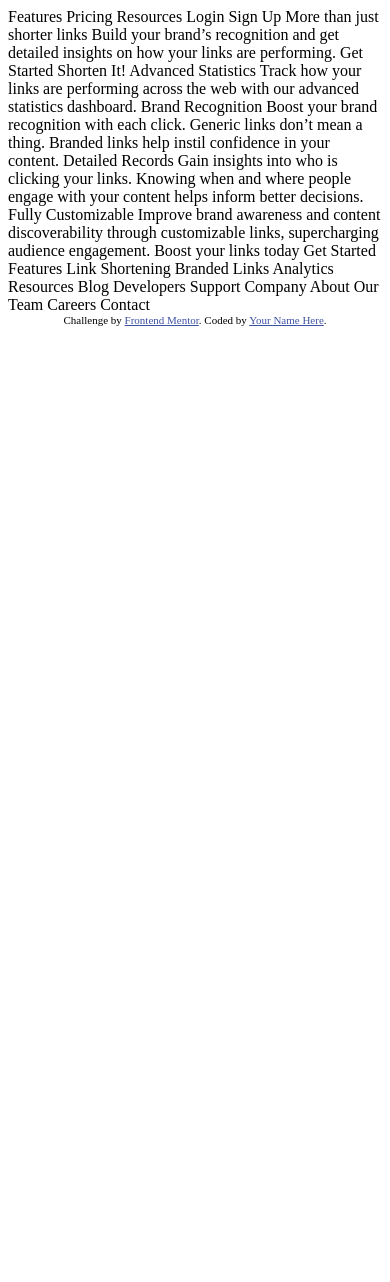
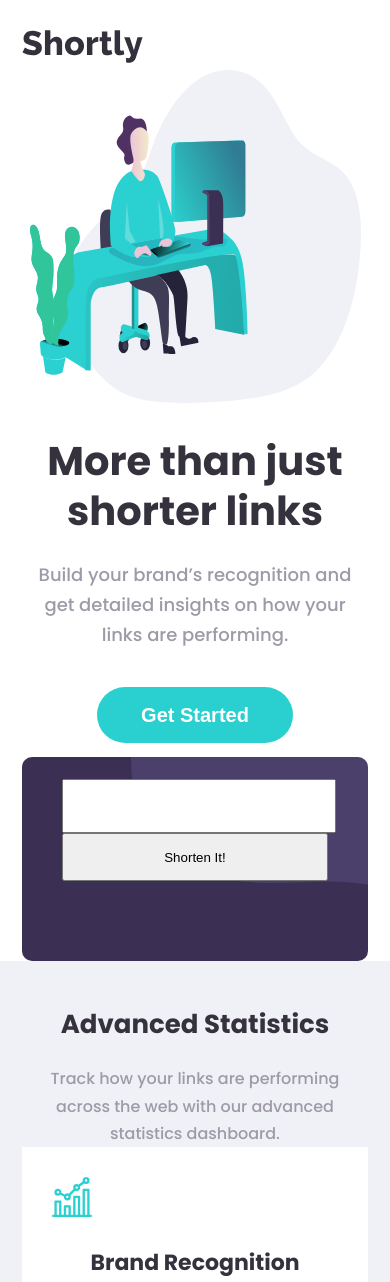
Before and after one commit to allisonkbates/api-shortener, a plain HTML site: page index.html in a window 390 px wide. Shown: the top 1282 px of the page. Before the commit the page ends 844 px from the top, so only its background shows below. Drawn offline with Linux system fonts and the light colour scheme.

Commit message:
html and some styles for mobile

```diff
--- a/index.html
+++ b/index.html
@@ -3,78 +3,90 @@
 <head>
 	<meta charset="UTF-8">
 	<meta name="viewport" content="width=device-width, initial-scale=1.0"> <!-- displays site properly based on user's device -->
-
 	<link rel="icon" type="image/png" sizes="32x32" href="./images/favicon-32x32.png">
-
 	<title>Frontend Mentor | Shortly URL shortening API Challenge</title>
-
-  <!-- Feel free to remove these styles or customise in your own stylesheet 👍 -->
-  <style>
-    .attribution { font-size: 11px; text-align: center; }
-    .attribution a { color: hsl(228, 45%, 44%); }
-  </style>
+	<link href="styles.css" rel="stylesheet">
 </head>
 <body>
-
-  Features
-  Pricing
-  Resources
-
-  Login
-  Sign Up
-
-  More than just shorter links
-
-  Build your brand’s recognition and get detailed insights
-  on how your links are performing.
-
-  Get Started
-
-  Shorten It!
-
-  Advanced Statistics
-
-  Track how your links are performing across the web with our
-  advanced statistics dashboard.
-
-  Brand Recognition
-
-  Boost your brand recognition with each click. Generic links don’t
-  mean a thing. Branded links help instil confidence in your content.
-
-  Detailed Records
-
-  Gain insights into who is clicking your links. Knowing when and where
-  people engage with your content helps inform better decisions.
-
-  Fully Customizable
-
-  Improve brand awareness and content discoverability through customizable
-  links, supercharging audience engagement.
-
-  Boost your links today
-
-  Get Started
-
-  Features
-
-  Link Shortening
-  Branded Links
-  Analytics
-
-  Resources
-
-  Blog
-  Developers
-  Support
-
-  Company
-
-  About
-  Our Team
-  Careers
-  Contact
-
+	<nav>
+		<img src="./images/logo.svg">
+		<ul class="desktop-nav-left">
+			<li>Features</li>
+			<li>Pricing</li>
+			<li>Resources</li>
+		</ul>
+		<ul class="desktop-nav-right">
+			<li>Login</li>
+			<li>Sign Up</li>
+		</ul>
+	</nav>
+	<section>
+		<!-- Figure out how to get the image to cut off and not have the whole page scroll horizontally-->
+		<img src="images/illustration-working.svg" height="333" width="331">
+		<h1>More than just shorter links</h1>
+		<h4>Build your brand’s recognition and get detailed insights
+			on how your links are performing.</h4>
+		<button>Get Started</button>
+	</section>
+	<section>
+		<form>
+			<label for="shorten-link"></label>
+			<input type="text" name="shorten-link">
+			<label for="submit"></label>
+			<input type="submit" name="submit" value="Shorten It!">
+		</form>
+	</section>
+	<section>
+		<h2 class="dark">Advanced Statistics</h2>
+		<p class="paragraph-subtitle">Track how your links are performing across the web with our advanced statistics dashboard.</p>
+		<div class="card">
+			<div class="icon-container">
+				<img src="images/icon-brand-recognition.svg">
+			</div>
+			<h3 class="h3-dark">Brand Recognition</h3>
+			<p class="paragraph-card">Boost your brand recognition with each click. Generic links don’t mean a thing. Branded links help instil confidence in your content.</p>
+		</div>
+		<div class="card">
+			<div class="icon-container">
+				<img src="images/icon-detailed-records.svg">
+			</div>
+			<h3 class="h3-dark">Detailed Records</h3>
+			<p class="paragraph-card">Gain insights into who is clicking your links. Knowing when and where people engage with your content helps inform better decisions.</p>
+		</div>
+		<div class="card">
+			<div class="icon-container">
+				<img src="images/icon-fully-customizable.svg">
+			</div>
+			<h3 class="h3-dark">Fully Customizable</h3>
+			<p class="paragraph-card">Improve brand awareness and content discoverability through customizable links, supercharging audience engagement.</p>
+		</div>
+	</section>
+	<section>
+		<h2 class="white">Boost your links today</h2>
+		<button>Get Started</button>
+	</section>
+	<footer>
+		<img src="images/logo.svg">
+		<ul>
+			<li>Features</li>
+			<li>Link Shortening</li>
+			<li>Branded Links</li>
+			<li>Analytics</li>
+		</ul>
+		<ul>
+			<li>Resources</li>
+			<li>Blog</li>
+			<li>Developers</li>
+			<li>Support</li>
+		</ul>
+		<ul>
+			<li>Company</li>
+			<li>About</li>
+			<li>Our Team</li>
+			<li>Careers</li>
+			<li>Contact</li>
+		</ul>
+	</footer>
 	<div class="attribution">
 		Challenge by <a href="https://www.frontendmentor.io?ref=challenge" target="_blank">Frontend Mentor</a>.
 		Coded by <a href="#">Your Name Here</a>.
--- /dev/null
+++ b/styles.css
@@ -0,0 +1,132 @@
+@import url('https://fonts.googleapis.com/css2?family=Poppins:wght@500;700&display=swap');
+
+/* Color Palette */
+:root {
+	--cyan: #2ACFCF;
+	--very-dark-blue: #35323E;
+	--grayish-violet: #9E9AA7;
+	--light-gray: #F0F1F6;
+	--dark-violet: #3B3054;
+}
+
+body {
+	margin: 0;
+	padding: 30px 22px;
+	font-family: 'Poppins', sans-serif;
+}
+
+section {
+	display: flex;
+	flex-direction: column;
+	align-items: center;
+	margin: 0;
+}
+
+section:nth-child(3) {
+	background: url(./images/bg-shorten-mobile.svg);
+	background-color: var(--dark-violet);
+	background-position: top right;
+	background-repeat: no-repeat;
+	background-size: 237px 128px;
+	height: 160px;
+	border-radius: 10px;
+	padding: 22px;
+}
+
+input {
+	width: 100%;
+	height: 48px;
+}
+
+section:nth-child(4) {
+	background-color: var(--light-gray);
+	margin: 0px -22px;
+	padding: 22px;
+}
+
+.card {
+	background-color: #ffffff;
+	margin-bottom: 44px;
+	padding: 30px;
+}
+
+h1 {
+	color: var(--very-dark-blue);
+	font-weight: 700;
+	font-size: 40px;
+	line-height: 125%;
+	text-align: center;
+	margin-bottom: 0;
+}
+
+h2 {
+	font-weight: 700;
+	font-size: 26px;
+	text-align: center;
+}
+
+.dark {
+	color: var(--very-dark-blue);
+}
+
+.white {
+	color: #ffffff;
+}
+
+h3 {
+	color: var(--very-dark-blue);
+	font-size: 22px;
+	font-weight: 700;
+	text-align: center;
+}
+
+h4 {
+	color: var(--grayish-violet);
+	font-size: 18px;
+	font-weight: 500;
+	line-height: 165%;
+	text-align: center;
+	margin: 24px 0px;
+}
+
+p {
+	color: var(--grayish-violet);
+	font-weight: 500;
+	text-align: center;
+}
+
+.paragraph-subtitle {
+	font-size: 16px;
+	line-height: 170%;
+	margin: 0;
+}
+
+.paragraph-card {
+	font-size: 15px;
+	line-height: 165%;
+}
+
+button {
+	background-color: var(--cyan);
+	color: white;
+	width: 196px;
+	height: 56px;
+	border: none;
+	border-radius: 28px;
+	font-size: 20px;
+	font-weight: 700;
+	margin: 14px 0px;
+}
+
+.desktop-nav-left, .desktop-nav-right {
+	display: none;
+}
+
+
+.attribution {
+	font-size: 11px; text-align: center;
+}
+
+.attribution a {
+	color: hsl(228, 45%, 44%);
+}
```
Also changed, not shown: 1 other file. Lines whose indentation alone changed are shown as unchanged.
